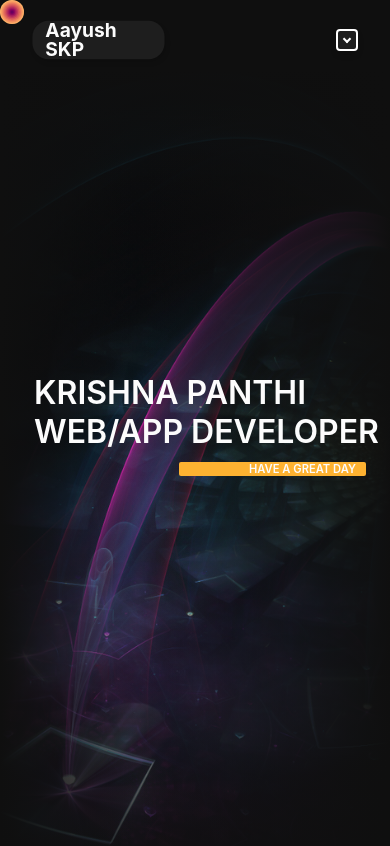
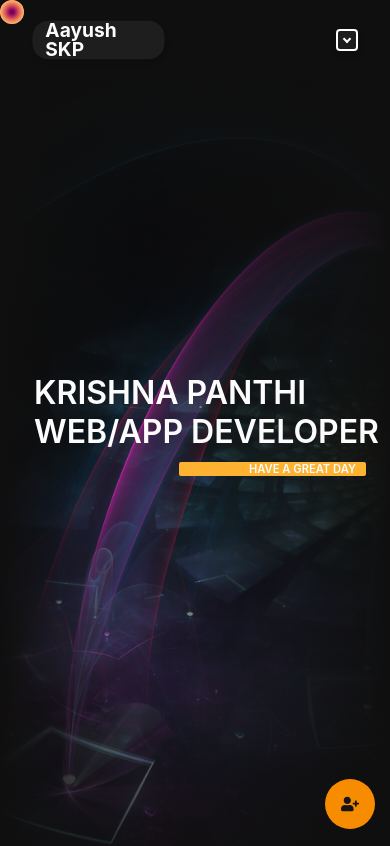
Before and after one commit to Aayush-Skp/Portfolio-Site, a React (Create React App) app: page / in a window 390 px wide. Shown: the top 846 px of the page. Built offline with nearby package versions, Linux system fonts and the light colour scheme; a web font is replaced by a local one.

Commit message:
added the social links

```diff
--- a/src/Components/homePage/HomePage.js
+++ b/src/Components/homePage/HomePage.js
@@ -6,6 +6,7 @@ import Skills from "../skillsPage/Skills";
 import Projects from '../projectPage/projects';
 import Experience from '../experiencePage/Experience';
 import Contact from '../contactPage/contact';
+import SocialLinks from '../socialLinks/SocialLinks';
 
 export const HomePage = () => {
   useEffect(() => {
@@ -106,6 +107,7 @@ export const HomePage = () => {
           <Contact />
         </div>
       </footer>
+      <SocialLinks />
     </>
   );
 }
--- /dev/null
+++ b/src/Components/socialLinks/SocialLinks.css
@@ -0,0 +1,224 @@
+.social-links-container {
+    position: fixed;
+    bottom: 30px;
+    right: 30px;
+    z-index: 1000;
+    font-family: var(--primary-font);
+}
+
+.social-links-toggle {
+    width: 60px;
+    height: 60px;
+    border-radius: 50%;
+    background: var(--clr-orange);
+    border: none;
+    color: #151515;
+    font-size: 24px;
+    cursor: pointer;
+    display: flex;
+    align-items: center;
+    justify-content: center;
+    transition: all 0.3s ease;
+    position: relative;
+    z-index: 1001;
+}
+
+.social-links-toggle:hover {
+    transform: scale(1.1);
+    background: #ff9900;
+}
+
+.social-links-toggle:active {
+    transform: scale(0.95);
+}
+
+.social-links-menu {
+    position: absolute;
+    bottom: 80px;
+    right: 0;
+    background: var(--clr-fourth);
+    border-radius: 16px;
+    padding: 20px;
+    min-width: 200px;
+    box-shadow: 0 8px 30px rgba(0, 0, 0, 0.5);
+    animation: slideUp 0.3s ease;
+    backdrop-filter: blur(10px);
+}
+
+@keyframes slideUp {
+    from {
+        opacity: 0;
+        transform: translateY(10px);
+    }
+    to {
+        opacity: 1;
+        transform: translateY(0);
+    }
+}
+
+.social-links-header {
+    display: flex;
+    align-items: center;
+    gap: 10px;
+    color: var(--clr-orange);
+    font-size: 18px;
+    font-weight: 600;
+    margin-bottom: 15px;
+    padding-bottom: 15px;
+    border-bottom: 1px solid rgba(255, 255, 255, 0.1);
+}
+
+.social-links-header svg {
+    font-size: 20px;
+}
+
+.social-links-items {
+    display: flex;
+    flex-direction: column;
+    gap: 10px;
+}
+
+.social-link-item {
+    display: flex;
+    align-items: center;
+    gap: 12px;
+    padding: 12px 15px;
+    background: rgba(20, 20, 20, 0.8);
+    border-radius: 12px;
+    text-decoration: none;
+    color: #B8B8B8;
+    transition: all 0.3s ease;
+    border: 1px solid rgba(255, 255, 255, 0.1);
+}
+
+.social-link-item:hover {
+    background: var(--clr-orange);
+    color: #151515;
+    transform: translateX(-5px);
+    border-color: var(--clr-orange);
+    box-shadow: 0 4px 15px rgba(248, 140, 0, 0.3);
+}
+
+.social-link-item:active {
+    transform: translateX(-3px);
+}
+
+.social-icon {
+    font-size: 20px;
+    display: flex;
+    align-items: center;
+    justify-content: center;
+    width: 24px;
+    height: 24px;
+}
+
+.social-name {
+    font-size: 15px;
+    font-weight: 500;
+}
+
+.social-links-container.expanded .social-links-toggle {
+    background: rgba(40, 40, 40, 0.9);
+    color: var(--clr-orange);
+}
+
+.social-links-container.expanded .social-links-toggle:hover {
+    background: var(--clr-fourth);
+    color: var(--clr-orange);
+}
+
+/* Responsive Design */
+@media (max-width: 768px) {
+    .social-links-container {
+        bottom: 20px;
+        right: 20px;
+    }
+
+    .social-links-toggle {
+        width: 55px;
+        height: 55px;
+        font-size: 20px;
+    }
+
+    .social-links-menu {
+        bottom: 75px;
+        right: 0;
+        min-width: 180px;
+        padding: 15px;
+    }
+
+    .social-links-header {
+        font-size: 16px;
+        margin-bottom: 12px;
+        padding-bottom: 12px;
+    }
+
+    .social-link-item {
+        padding: 10px 12px;
+    }
+
+    .social-icon {
+        font-size: 18px;
+        width: 22px;
+        height: 22px;
+    }
+
+    .social-name {
+        font-size: 14px;
+    }
+}
+
+@media (max-width: 480px) {
+    .social-links-container {
+        bottom: 15px;
+        right: 15px;
+    }
+
+    .social-links-toggle {
+        width: 50px;
+        height: 50px;
+        font-size: 18px;
+    }
+
+    .social-links-menu {
+        bottom: 70px;
+        min-width: 160px;
+        padding: 12px;
+    }
+
+    .social-links-header {
+        font-size: 15px;
+        gap: 8px;
+    }
+
+    .social-link-item {
+        padding: 8px 10px;
+        gap: 10px;
+    }
+}
+
+
+/* Smooth transitions */
+.social-links-menu {
+    transition: opacity 0.3s ease, transform 0.3s ease;
+}
+
+.social-link-item {
+    position: relative;
+    overflow: hidden;
+}
+
+.social-link-item::before {
+    content: '';
+    position: absolute;
+    top: 0;
+    left: -100%;
+    width: 100%;
+    height: 100%;
+    background: linear-gradient(to right, transparent, rgba(255, 255, 255, 0.1), transparent);
+    transition: left 0.5s ease;
+}
+
+.social-link-item:hover::before {
+    left: 100%;
+}
--- /dev/null
+++ b/src/Components/socialLinks/SocialLinks.js
@@ -0,0 +1,64 @@
+import React, { useState } from 'react';
+import './SocialLinks.css';
+import { FaGithub, FaLinkedin, FaTimes, FaUserPlus } from 'react-icons/fa';
+
+const SocialLinks = () => {
+    const [isExpanded, setIsExpanded] = useState(false);
+
+    const socialLinks = [
+        {
+            name: 'GitHub',
+            icon: <FaGithub />,
+            url: 'https://github.com/Aayush-Skp',
+            color: '#24292e'
+        },
+        {
+            name: 'LinkedIn',
+            icon: <FaLinkedin />,
+            url: 'https://www.linkedin.com/in/krishna-panthi/',
+            color: '#0077b5'
+        }
+    ];
+
+    const toggleExpand = () => {
+        setIsExpanded(!isExpanded);
+    };
+
+    return (
+        <div className={`social-links-container ${isExpanded ? 'expanded' : ''}`}>
+            {isExpanded && (
+                <div className="social-links-menu">
+                    <div className="social-links-header">
+                        <FaUserPlus />
+                        <span>Connect With Me</span>
+                    </div>
+                    <div className="social-links-items">
+                        {socialLinks.map((link, index) => (
+                            <a
+                                key={index}
+                                href={link.url}
+                                target="_blank"
+                                rel="noopener noreferrer"
+                                className="social-link-item"
+                                style={{ '--link-color': link.color }}
+                                aria-label={`Visit my ${link.name} profile`}
+                            >
+                                <span className="social-icon">{link.icon}</span>
+                                <span className="social-name">{link.name}</span>
+                            </a>
+                        ))}
+                    </div>
+                </div>
+            )}
+            <button
+                className="social-links-toggle"
+                onClick={toggleExpand}
+                aria-label={isExpanded ? 'Close social links' : 'Open social links'}
+            >
+                {isExpanded ? <FaTimes /> : <FaUserPlus />}
+            </button>
+        </div>
+    );
+};
+
+export default SocialLinks;
```
